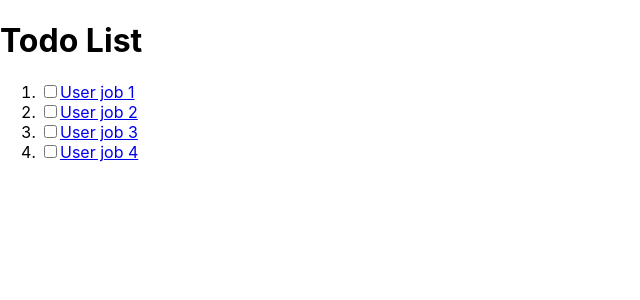
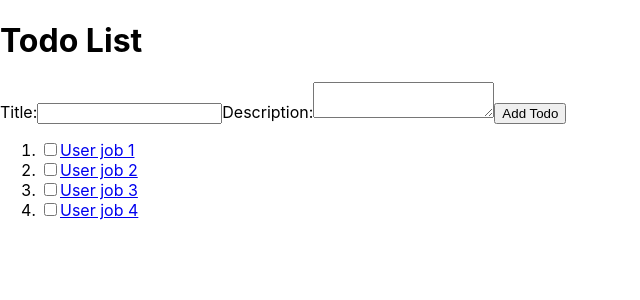
Before and after one commit to ahsatal-pierre/todoListFront, a React (Create React App) app: page / in a window 1280 px wide. Shown: the top 300 px of the page, without its empty margins (0-640 px from the left). Built offline with nearby package versions, Linux system fonts and the light colour scheme.

Commit message:
Add new todo

```diff
--- a/src/App.js
+++ b/src/App.js
@@ -1,11 +1,21 @@
 import React from 'react';
-// import TodoList from './TodoList';
-import AppRouter from './AppRouter';
-import "./App.css";
+import { BrowserRouter as Router, Routes, Route } from 'react-router-dom';
+import { TodoProvider } from './TodoContext';
+import TodoList from './TodoList';
+import TodoDetail from './TodoDetail';
 
-function App() {
-  return <AppRouter />
+const App = () => {
+  return (
+    <Router>
+      <TodoProvider>
+        <Routes>
+          <Route exact path="/" element={<TodoList />} />
+          <Route path="/todo/:id" element={<TodoDetail />} />
+        </Routes>
+      </TodoProvider>
+    </Router>
+  );
+};
 
-}
 
 export default App;
--- a/src/AppRouter.js
+++ b/src/AppRouter.js
@@ -1,17 +1,9 @@
-import React from 'react';
+/* import React from 'react';
 import { BrowserRouter as Router, Routes, Route } from 'react-router-dom';
 import TodoList from './TodoList';
 import TodoDetail from './TodoDetail';
-
-const AppRouter = () => {
-  return (
-    <Router>
-      <Routes>
-        <Route exact path="/" element={<TodoList />} />
-        <Route path="/todo/:id" element={<TodoDetail />} />
-      </Routes>
-    </Router>
-  );
+Expand All
+	@@ -15,3 +15,4 @@ const AppRouter = () => {
 };
-
 export default AppRouter;
+ */
--- /dev/null
+++ b/src/TodoContext.js
@@ -0,0 +1,49 @@
+import React, { createContext, useState } from 'react';
+
+export const TodoContext = createContext();
+
+export const TodoProvider = ({ children }) => {
+  const [todos, setTodos] = useState([
+    { id: 1, title: 'User job 1', state: 'pending', description: 'description job 1' },
+    { id: 2, title: 'User job 2', state: 'pending', description: 'description job 2' },
+    { id: 3, title: 'User job 3', state: 'pending', description: 'description job 3' },
+    { id: 4, title: 'User job 4', state: 'pending', description: 'description job 4' },
+  ]);
+
+  const addTodo = (newTodo) => {
+    setTodos((prevTodos) => [newTodo, ...prevTodos]);
+  };
+
+  const updateTodoState = (todoId) => {
+    setTodos((prevTodos) => {
+      const updatedTodos = prevTodos.map((todo) => {
+        if (todo.id === todoId) {
+          return {
+            ...todo,
+            state: todo.state === 'pending' ? 'completed' : 'pending',
+          };
+        }
+        return todo;
+      });
+
+      const sortedTodos = [...updatedTodos].sort((a, b) => {
+        if (a.state === 'completed' && b.state !== 'completed') {
+          return 1;
+        } else if (a.state !== 'completed' && b.state === 'completed') {
+          return -1;
+        } else {
+          return a.id - b.id;
+        }
+      });
+
+      return sortedTodos;
+    });
+  };
+
+
+  return (
+    <TodoContext.Provider value={{ todos, addTodo, updateTodoState }}>
+      {children}
+    </TodoContext.Provider>
+  );
+};
--- a/src/TodoList.js
+++ b/src/TodoList.js
@@ -1,47 +1,61 @@
 
-import React, { useState } from 'react';
+import React, { useContext, useState } from 'react';
 import { Link } from 'react-router-dom';
+import { TodoContext } from './TodoContext';
 
 const TodoList = () => {
-const [todos, setTodos] = useState([
-  { id: 1, title: 'User job 1', state: 'pending', description: 'description job 1' },
-  { id: 2, title: 'User job 2', state: 'pending', description: 'description job 2' },
-  { id: 3, title: 'User job 3', state: 'pending', description: 'description job 3' },
-  { id: 4, title: 'User job 4', state: 'pending', description: 'description job 4' },
-  ]);
+  const { todos, updateTodoState, addTodo } = useContext(TodoContext);
+  const [newTodoTitle, setNewTodoTitle] = useState('');
+  const [newTodoDescription, setNewTodoDescription] = useState('');
 
-  // Change the state
+  const handleNewTodoSubmit = (event) => {
+    event.preventDefault();
+
+    if (newTodoTitle.trim() === '') {
+      alert('Todo title cannot be empty');
+      return;
+    }
+
+    const newTodo = {
+      id: todos.length + 1,
+      title: newTodoTitle,
+      state: 'pending',
+      description: newTodoDescription,
+    };
+
+    addTodo(newTodo);
+
+    setNewTodoTitle('');
+    setNewTodoDescription('');
+  };
+
+
+  const handleNewTodoTitleChange = (event) => {
+    setNewTodoTitle(event.target.value);
+  };
+
+  const handleNewTodoDescriptionChange = (event) => {
+    setNewTodoDescription(event.target.value);
+  };
+
   const handleTodoStateChange = (todoId) => {
-    setTodos((prevTodos) => {
-      const updatedTodos = prevTodos.map((todo) => {
-        if (todo.id === todoId) {
-          return {
-            ...todo,
-            state: todo.state === 'pending' ? 'completed' : 'pending',
-          };
-        }
-        return todo;
-      });
-
-      //Separate todos by states
-      const completedTodos = updatedTodos.filter(
-        (todo) => todo.state === 'completed'
-      );
-      const pendingTodos = updatedTodos.filter(
-        (todo) => todo.state === 'pending'
-      );
-
-      // Sort by state and by id
-      const sortedPendingTodos = [...pendingTodos].sort((a, b) => a.id - b.id);
-      const sortedCompletedTodos = [...completedTodos].sort((a, b) => a.id - b.id);
-
-      return [...sortedPendingTodos, ...sortedCompletedTodos];
-    });
+    updateTodoState(todoId);
   };
 
   return (
     <div>
       <h1>Todo List</h1>
+      <form onSubmit={handleNewTodoSubmit}>
+        <label>
+          Title:
+          <input type="text" value={newTodoTitle} onChange={handleNewTodoTitleChange} />
+        </label>
+        <label>
+          Description:
+          <textarea value={newTodoDescription} onChange={handleNewTodoDescriptionChange} />
+        </label>
+        <button type="submit">Add Todo</button>
+      </form>
       <ol>
         {todos.map((todo) => ( <li
             key={todo.id}
@@ -52,7 +66,9 @@ const [todos, setTodos] = useState([
               checked={todo.state === 'completed'}
               onChange={() => handleTodoStateChange(todo.id)}
             />
-            <Link to={`/todo/${todo.id}`} state={{description: todo.description, title: todo.title}}>{todo.title}</Link>
+                  <Link to={`/todo/${todo.id}`} state={{ description: todo.description, title: todo.title }}>
+              {todo.title}
+            </Link>
           </li>
         ))}
       </ol>
```
